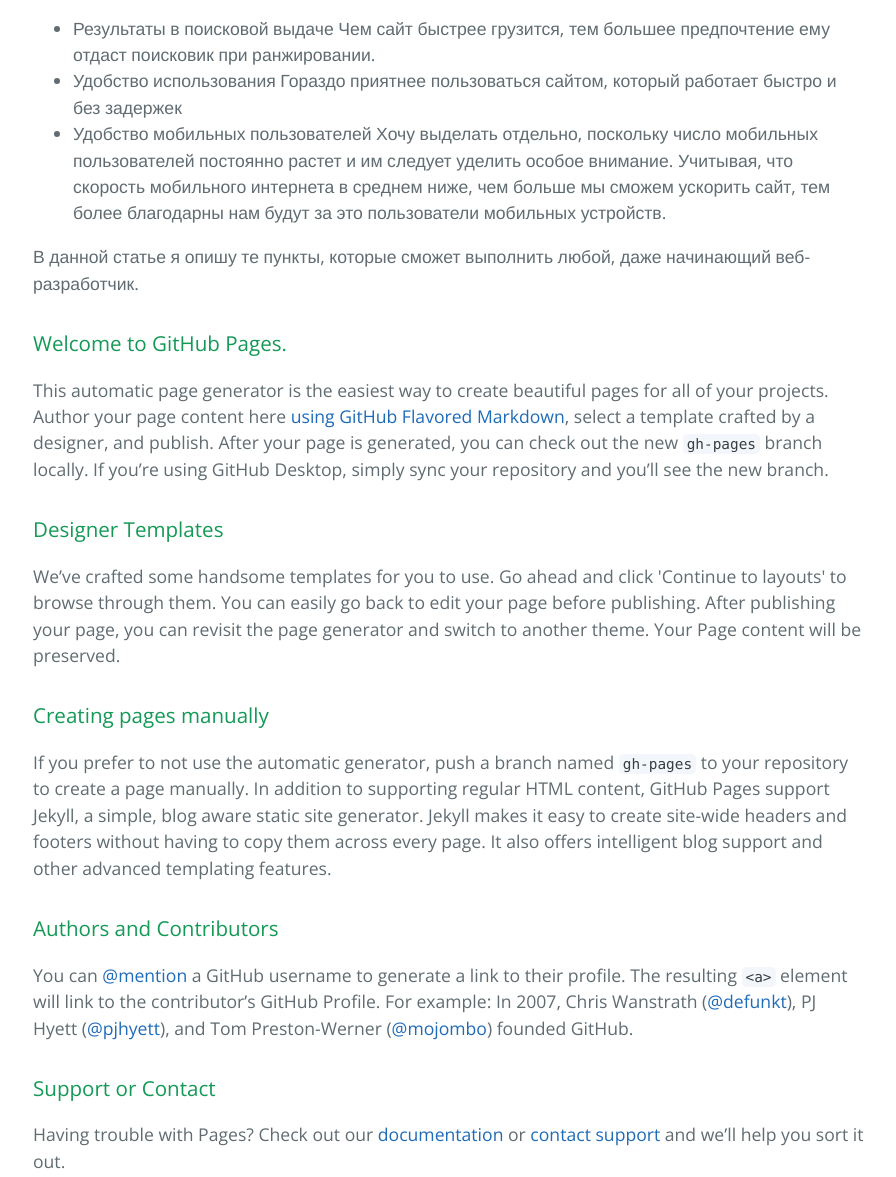
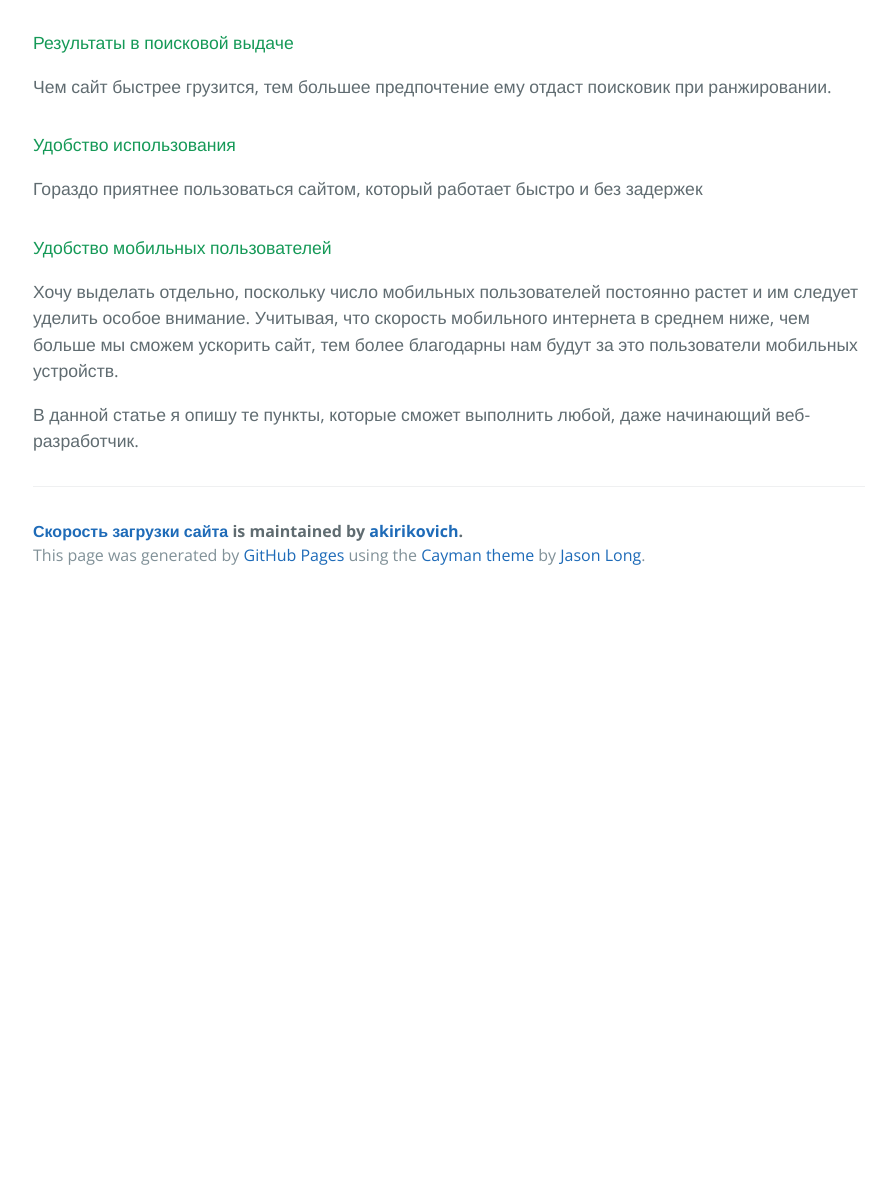
Before and after one commit to akirikovich/SiteSpeed, a plain HTML site: page index.html in a window 1280 px wide. Shown: the part 444-1621 px from the top of the page, without its empty margins (191-1087 px from the left). After the commit the page ends 1043 px from the top, so only its background shows below. Drawn offline with nearby package versions, Linux system fonts and the light colour scheme.

```diff
--- a/index.html
+++ b/index.html
@@ -2,7 +2,7 @@
 <html lang="en-us">
   <head>
     <meta charset="UTF-8">
-    <title>Оптимизация скорости загрузки сайта by akirikovich</title>
+    <title>Скорость загрузки сайта by akirikovich</title>
     <meta name="viewport" content="width=device-width, initial-scale=1">
     <link rel="stylesheet" type="text/css" href="stylesheets/normalize.css" media="screen">
     <link href='https://fonts.googleapis.com/css?family=Open+Sans:400,700' rel='stylesheet' type='text/css'>
@@ -11,8 +11,8 @@
   </head>
   <body>
     <section class="page-header">
-      <h1 class="project-name">Оптимизация скорости загрузки сайта</h1>
-      <h2 class="project-tagline">7 простых шагов</h2>
+      <h1 class="project-name">Скорость загрузки сайта</h1>
+      <h2 class="project-tagline">клиентская оптимизация</h2>
       <a href="https://github.com/akirikovich/SiteSpeed" class="btn">View on GitHub</a>
       <a href="https://github.com/akirikovich/SiteSpeed/zipball/master" class="btn">Download .zip</a>
       <a href="https://github.com/akirikovich/SiteSpeed/tarball/master" class="btn">Download .tar.gz</a>
@@ -21,44 +21,25 @@
     <section class="main-content">
       <p>Скорость загрузки сайта напрямую влияет на следующее:</p>
 
-<ul>
-<li>Результаты в поисковой выдаче
-Чем сайт быстрее грузится, тем большее предпочтение ему отдаст поисковик при ранжировании.</li>
-<li>Удобство использования
-Гораздо приятнее пользоваться сайтом, который работает быстро и без задержек</li>
-<li>Удобство мобильных пользователей
-Хочу выделать отдельно, поскольку число мобильных пользователей постоянно растет и им следует уделить особое внимание. Учитывая, что скорость мобильного интернета в среднем ниже, чем больше мы сможем ускорить сайт, тем более благодарны нам будут за это пользователи мобильных устройств.</li>
-</ul>
+<h4>
+<a id="Результаты-в-поисковой-выдаче" class="anchor" href="#%D0%A0%D0%B5%D0%B7%D1%83%D0%BB%D1%8C%D1%82%D0%B0%D1%82%D1%8B-%D0%B2-%D0%BF%D0%BE%D0%B8%D1%81%D0%BA%D0%BE%D0%B2%D0%BE%D0%B9-%D0%B2%D1%8B%D0%B4%D0%B0%D1%87%D0%B5" aria-hidden="true"><span class="octicon octicon-link"></span></a>Результаты в поисковой выдаче</h4>
+
+<p>Чем сайт быстрее грузится, тем большее предпочтение ему отдаст поисковик при ранжировании.</p>
+
+<h4>
+<a id="Удобство-использования" class="anchor" href="#%D0%A3%D0%B4%D0%BE%D0%B1%D1%81%D1%82%D0%B2%D0%BE-%D0%B8%D1%81%D0%BF%D0%BE%D0%BB%D1%8C%D0%B7%D0%BE%D0%B2%D0%B0%D0%BD%D0%B8%D1%8F" aria-hidden="true"><span class="octicon octicon-link"></span></a>Удобство использования</h4>
+
+<p>Гораздо приятнее пользоваться сайтом, который работает быстро и без задержек</p>
+
+<h4>
+<a id="Удобство-мобильных-пользователей" class="anchor" href="#%D0%A3%D0%B4%D0%BE%D0%B1%D1%81%D1%82%D0%B2%D0%BE-%D0%BC%D0%BE%D0%B1%D0%B8%D0%BB%D1%8C%D0%BD%D1%8B%D1%85-%D0%BF%D0%BE%D0%BB%D1%8C%D0%B7%D0%BE%D0%B2%D0%B0%D1%82%D0%B5%D0%BB%D0%B5%D0%B9" aria-hidden="true"><span class="octicon octicon-link"></span></a>Удобство мобильных пользователей</h4>
+
+<p>Хочу выделать отдельно, поскольку число мобильных пользователей постоянно растет и им следует уделить особое внимание. Учитывая, что скорость мобильного интернета в среднем ниже, чем больше мы сможем ускорить сайт, тем более благодарны нам будут за это пользователи мобильных устройств.</p>
 
 <p>В данной статье я опишу те пункты, которые сможет выполнить любой, даже начинающий веб-разработчик.</p>
 
-<h3>
-<a id="welcome-to-github-pages" class="anchor" href="#welcome-to-github-pages" aria-hidden="true"><span class="octicon octicon-link"></span></a>Welcome to GitHub Pages.</h3>
-
-<p>This automatic page generator is the easiest way to create beautiful pages for all of your projects. Author your page content here <a href="https://guides.github.com/features/mastering-markdown/">using GitHub Flavored Markdown</a>, select a template crafted by a designer, and publish. After your page is generated, you can check out the new <code>gh-pages</code> branch locally. If you’re using GitHub Desktop, simply sync your repository and you’ll see the new branch.</p>
-
-<h3>
-<a id="designer-templates" class="anchor" href="#designer-templates" aria-hidden="true"><span class="octicon octicon-link"></span></a>Designer Templates</h3>
-
-<p>We’ve crafted some handsome templates for you to use. Go ahead and click 'Continue to layouts' to browse through them. You can easily go back to edit your page before publishing. After publishing your page, you can revisit the page generator and switch to another theme. Your Page content will be preserved.</p>
-
-<h3>
-<a id="creating-pages-manually" class="anchor" href="#creating-pages-manually" aria-hidden="true"><span class="octicon octicon-link"></span></a>Creating pages manually</h3>
-
-<p>If you prefer to not use the automatic generator, push a branch named <code>gh-pages</code> to your repository to create a page manually. In addition to supporting regular HTML content, GitHub Pages support Jekyll, a simple, blog aware static site generator. Jekyll makes it easy to create site-wide headers and footers without having to copy them across every page. It also offers intelligent blog support and other advanced templating features.</p>
-
-<h3>
-<a id="authors-and-contributors" class="anchor" href="#authors-and-contributors" aria-hidden="true"><span class="octicon octicon-link"></span></a>Authors and Contributors</h3>
-
-<p>You can <a href="https://github.com/blog/821" class="user-mention">@mention</a> a GitHub username to generate a link to their profile. The resulting <code>&lt;a&gt;</code> element will link to the contributor’s GitHub Profile. For example: In 2007, Chris Wanstrath (<a href="https://github.com/defunkt" class="user-mention">@defunkt</a>), PJ Hyett (<a href="https://github.com/pjhyett" class="user-mention">@pjhyett</a>), and Tom Preston-Werner (<a href="https://github.com/mojombo" class="user-mention">@mojombo</a>) founded GitHub.</p>
-
-<h3>
-<a id="support-or-contact" class="anchor" href="#support-or-contact" aria-hidden="true"><span class="octicon octicon-link"></span></a>Support or Contact</h3>
-
-<p>Having trouble with Pages? Check out our <a href="https://help.github.com/pages">documentation</a> or <a href="https://github.com/contact">contact support</a> and we’ll help you sort it out.</p>
-
       <footer class="site-footer">
-        <span class="site-footer-owner"><a href="https://github.com/akirikovich/SiteSpeed">Оптимизация скорости загрузки сайта</a> is maintained by <a href="https://github.com/akirikovich">akirikovich</a>.</span>
+        <span class="site-footer-owner"><a href="https://github.com/akirikovich/SiteSpeed">Скорость загрузки сайта</a> is maintained by <a href="https://github.com/akirikovich">akirikovich</a>.</span>
 
         <span class="site-footer-credits">This page was generated by <a href="https://pages.github.com">GitHub Pages</a> using the <a href="https://github.com/jasonlong/cayman-theme">Cayman theme</a> by <a href="https://twitter.com/jasonlong">Jason Long</a>.</span>
       </footer>
```
Also changed, not shown: params.json (+1 -1 lines).
